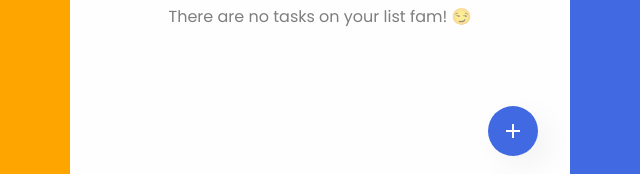
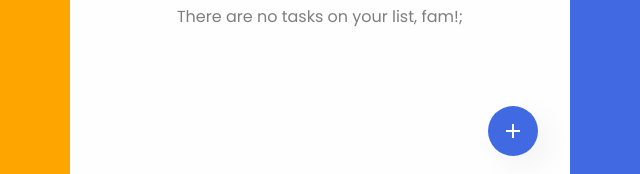
Before and after one commit to Gift-Jackson/tasklist, a plain HTML site: page index.html in a window 1280 px wide. Shown: the part 312-486 px from the top of the page, 320-960 px from the left. Drawn offline with nearby package versions, Linux system fonts and the light colour scheme; a web font is replaced by a local one.

Commit message:
Update index.html

```diff
--- a/index.html
+++ b/index.html
@@ -28,7 +28,7 @@
             <div class="wrapper-container">
                 <div class="wrapper">
                     <img src="assets/no-task.svg" alt="no-task">
-                    <p>There are no tasks on your list fam! &#128527;</p>
+                    <p>There are no tasks on your list, fam!;</p>
                 </div>
             </div>
         </main>
```
